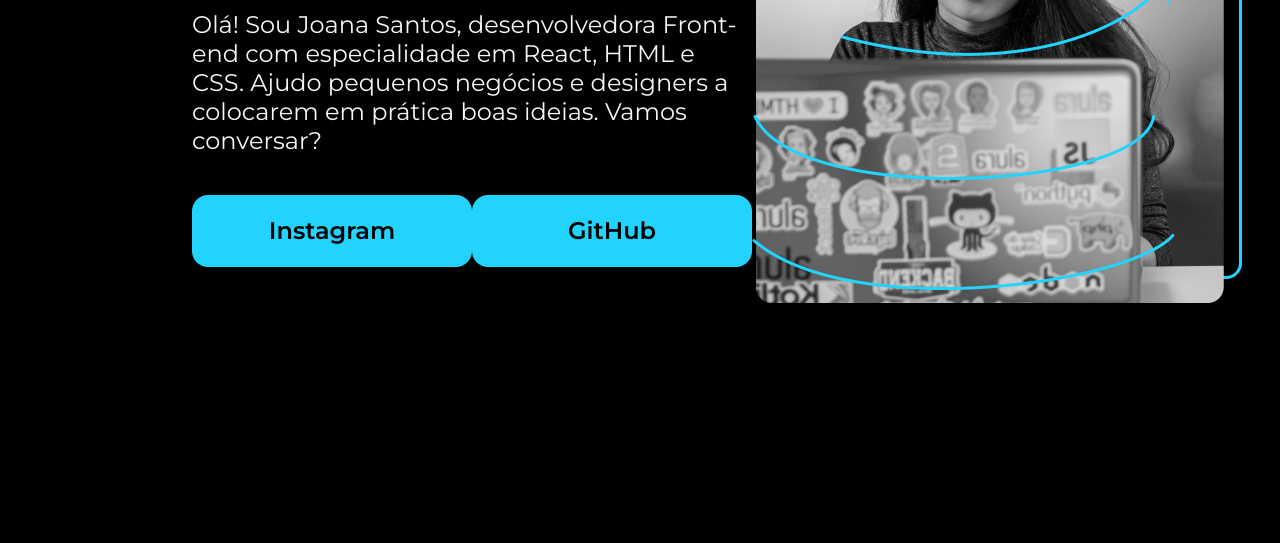
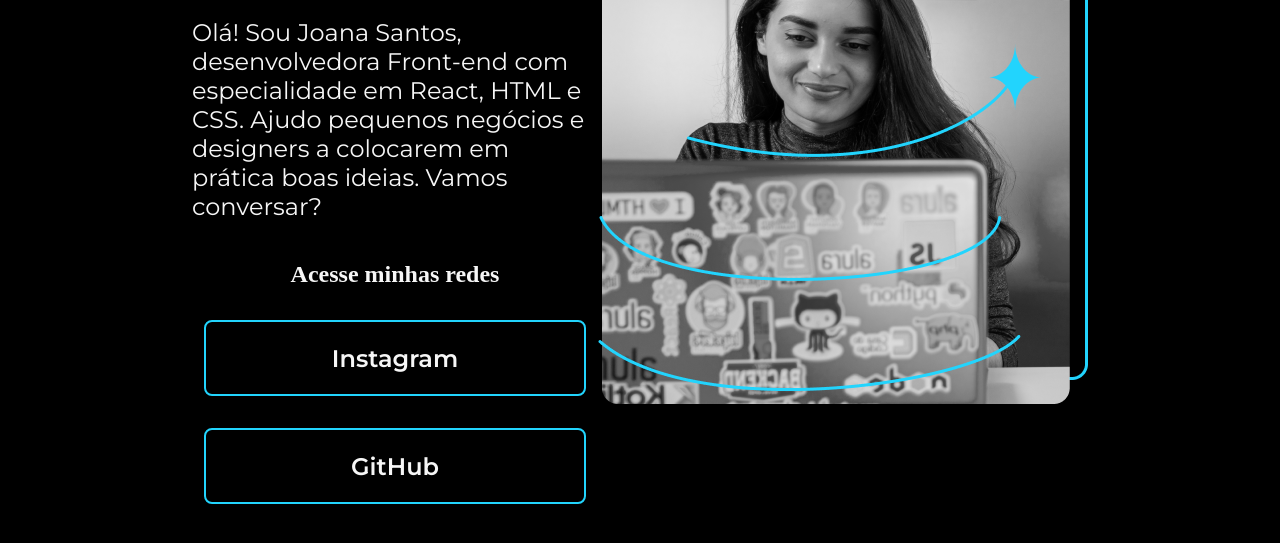
Before and after one commit to LuizHB23/aula-alura-html, a plain HTML site: page index.html in a window 1280 px wide. Shown: the part 375-918 px from the top of the page. Drawn offline with nearby package versions, Linux system fonts and the light colour scheme.

Commit message:
Estilizando botões

```diff
--- a/index.html
+++ b/index.html
@@ -22,6 +22,7 @@
             colocarem em prática boas ideias. Vamos
             conversar?</p>
             <div class="apresentacao__links">
+                <h2>Acesse minhas redes</h2>
                 <a class="apresentacao__links__link" href="https://instagram.com/rafaballerini">Instagram</a>
                 <a class="apresentacao__links__link" href="https://github.com/guilhermeonrails">GitHub</a>
             </div>
--- a/style.css
+++ b/style.css
@@ -41,18 +41,27 @@ body{
 
 .apresentacao__links{
     display: flex;
+    flex-direction: column;
     justify-content: space-between;
+    align-items: center;
+    gap: 32px;
 }
 
-.apresentacao__links__link{
-    background-color: #22D4FD;
-    width: 280px;
+.apresentacao_links_subtitulo {
+    font-family: 'Krona One', sans-serif;
+    font-weight: 400;
+    font-size: 24px;
+}
+
+.apresentacao__links__link {
+    width: 378px;
     text-align: center;
-    border-radius: 16px;
+    border-radius: 8px;
+    border: 2px solid #22D4FD;
     font-size: 24px;
     font-weight: 600;
     padding: 21.5px 0;
     text-decoration: none;
-    color: #000000;
+    color: #f6f6f6;
     font-family: 'Montserrat', sans-serif;
 }
```
Also changed, not shown: assets/Imagem.png (added), assets/github.png (added), assets/instagram.png (added), assets/linkedin.png (added), assets/twitch.png (added), assets/twitter-novo.png (added), assets/twitter.png (added).
